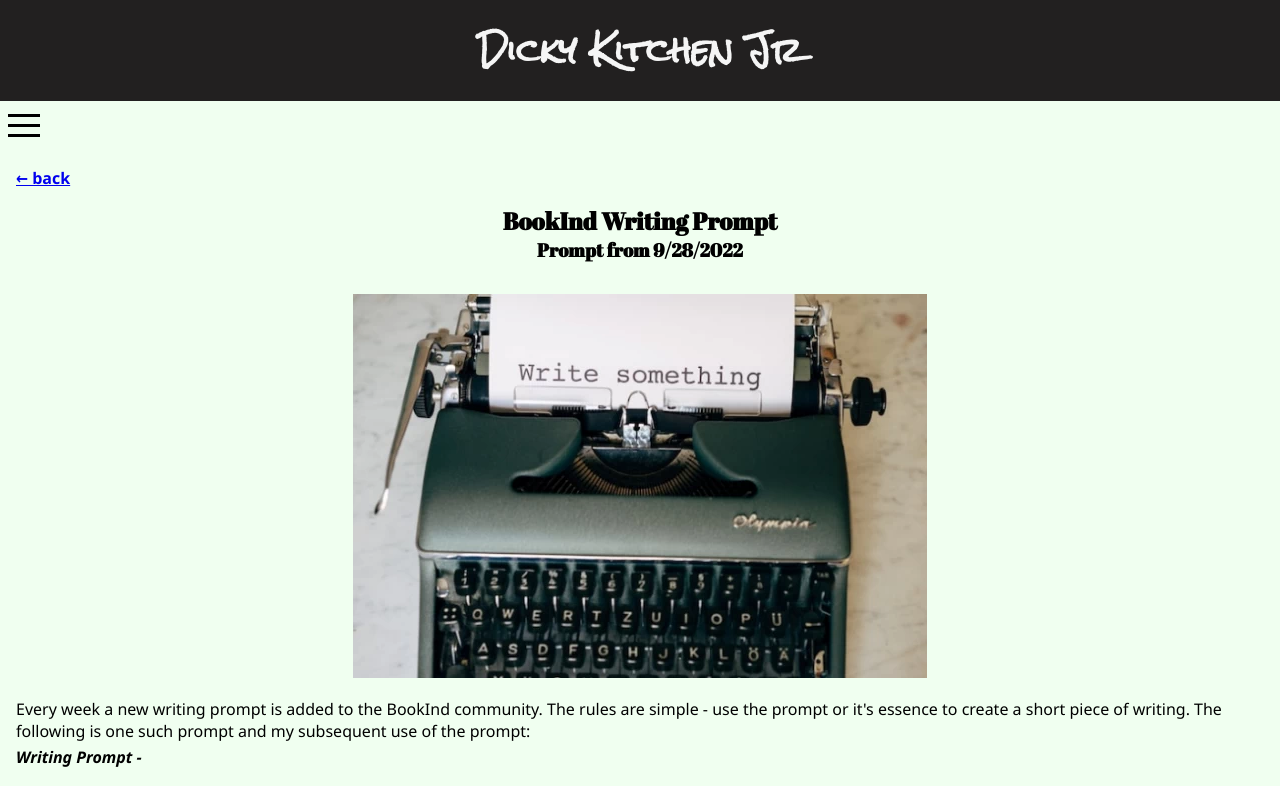
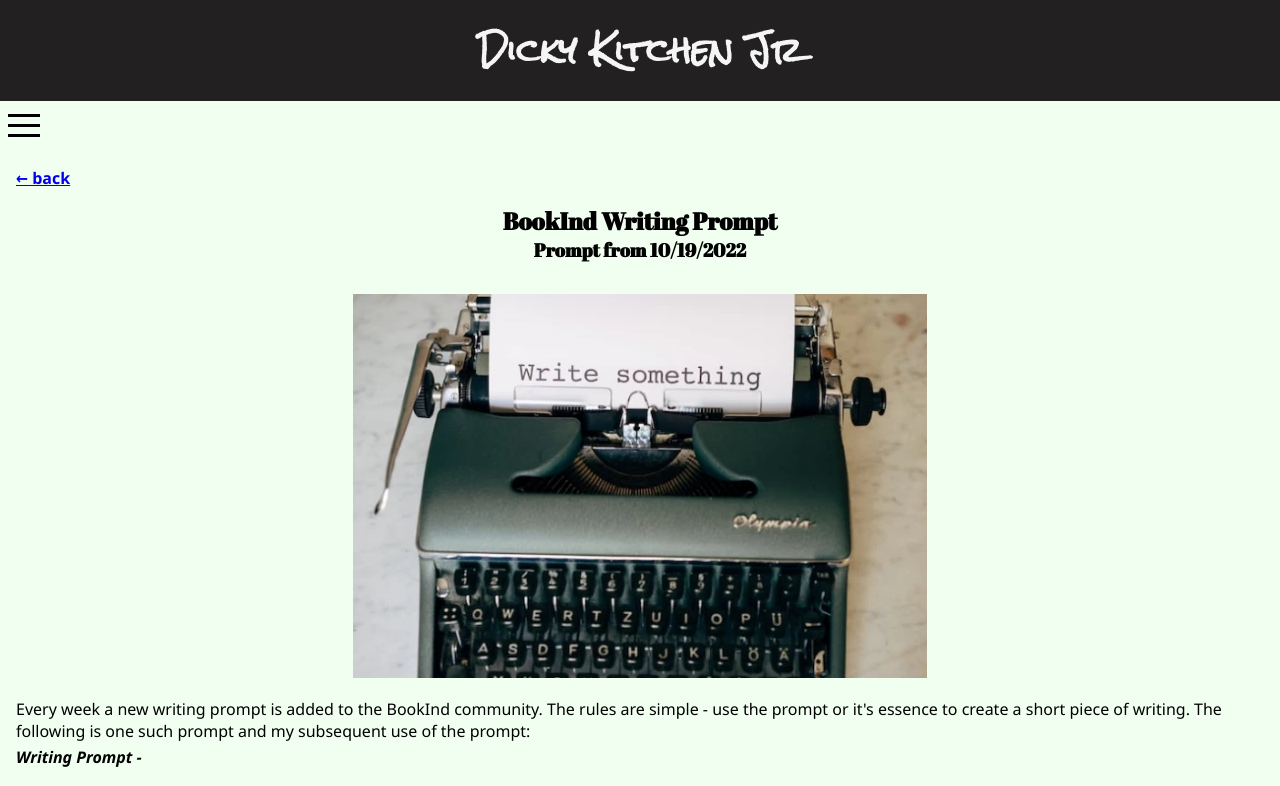
Before and after one commit to DickyKitchenJr/author-site-version-2, a React (Create React App) app in the folder author-v2/: page /blogs/writing-prompt-4 in a window 1280 px wide. Shown: the top 786 px of the page. Built offline with nearby package versions, Linux system fonts and the light colour scheme.

Commit message:
Update WritingPrompt4.js

```diff
--- a/author-v2/src/Blogs/WritingPrompt4.js
+++ b/author-v2/src/Blogs/WritingPrompt4.js
@@ -13,7 +13,7 @@ function WritingPrompt4() {
 
       <div className="blog-header">
         <h2 className="blog-h2">BookInd Writing Prompt</h2>
-        <h3 className="blog-h3">Prompt from 9/28/2022</h3>
+        <h3 className="blog-h3">Prompt from 10/19/2022</h3>
       </div>
 
       <figure className="blog-figure">
```
